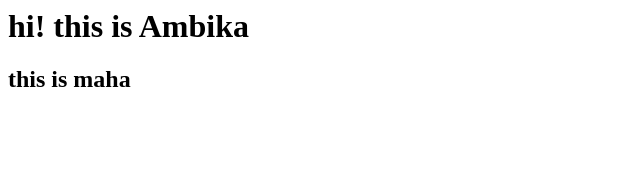
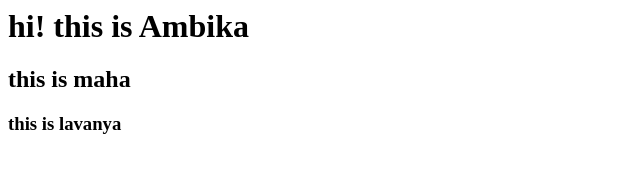
Before and after one commit to Nagambikakankipati/secondrepo, a plain HTML site: page index.html in a window 1280 px wide. Shown: the whole page, without its empty margins (0-640 px from the left). Drawn offline with Linux system fonts and the light colour scheme.

Commit message:
Update index.html

```diff
--- a/index.html
+++ b/index.html
@@ -2,6 +2,7 @@
 <body>
 <h1>hi! this is Ambika</h1>
   <h2>this is maha</h2>
+  <h3>this is lavanya</h3>
 </body>
 
 </html>
```
